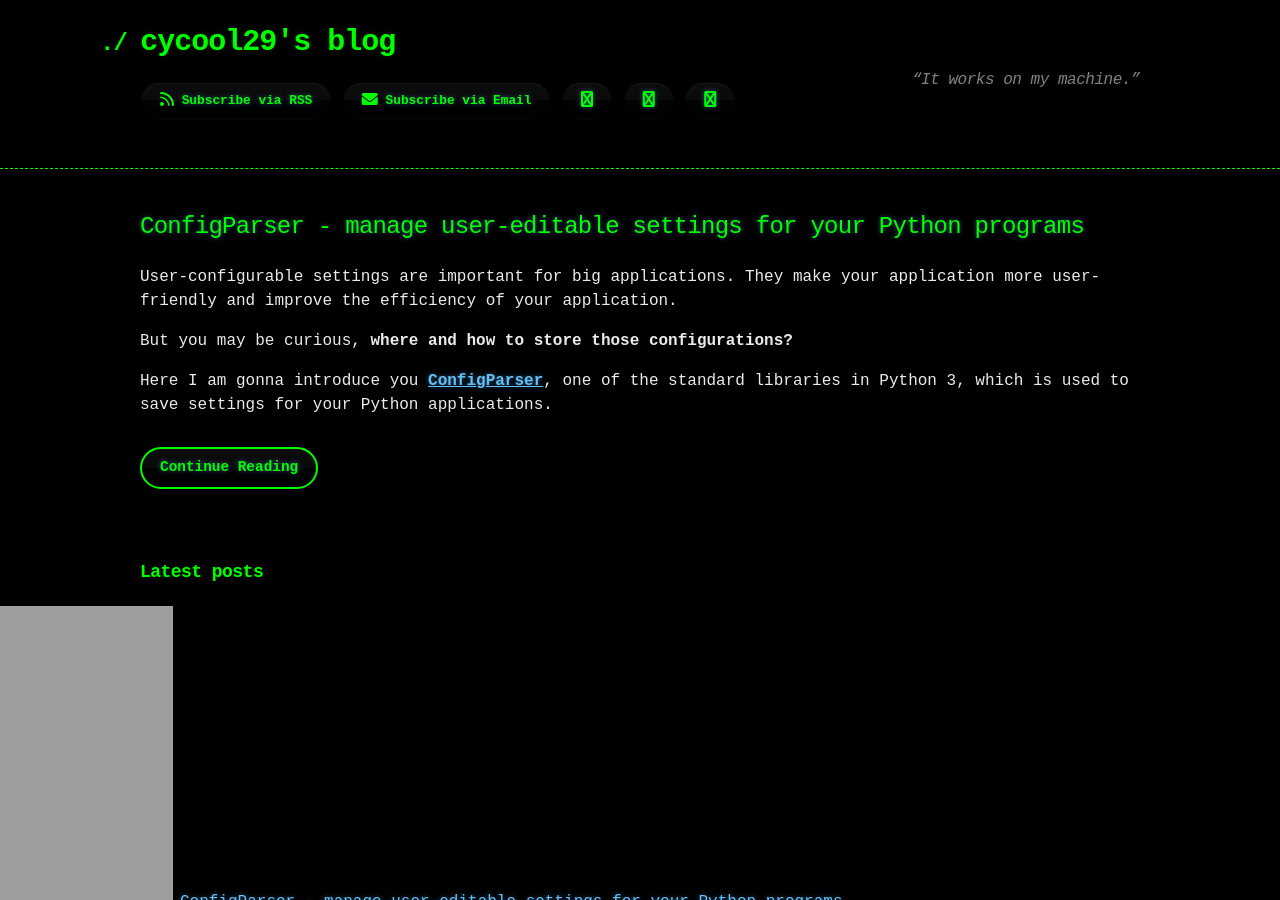
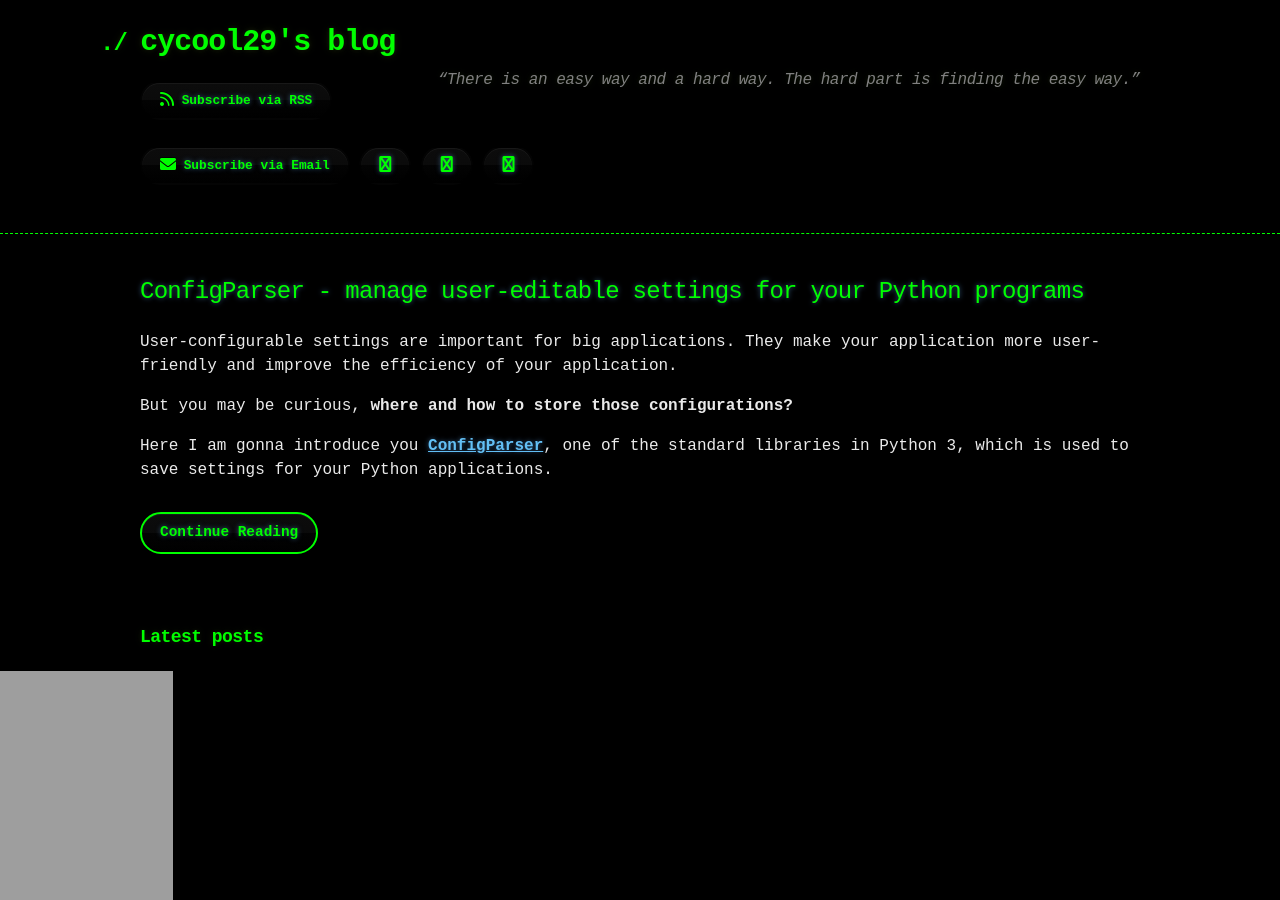
Before and after one commit to cycool29/cycool29.github.io, a Jekyll site: the page built from index.md, in a window 1280 px wide and 900 px high. Built offline with Jekyll 4.4.1, drawn with Linux system fonts in a browser that asks for light colours; a style sheet for code colours, icons or effects is not loaded.

Commit message:
Update quotes

```diff
--- a/_config.yml
+++ b/_config.yml
@@ -1,5 +1,5 @@
 title: cycool29's blog
-description: "“It works on my machine.” "
+description: "“There is an easy way and a hard way. The hard part is finding the easy way.” "
 bio: A high school student. Intermediate in Python, Git, Bash. Learning JavaScript. He/Him. "
 author: cycool29
 url: https://cycool29.github.io
```
